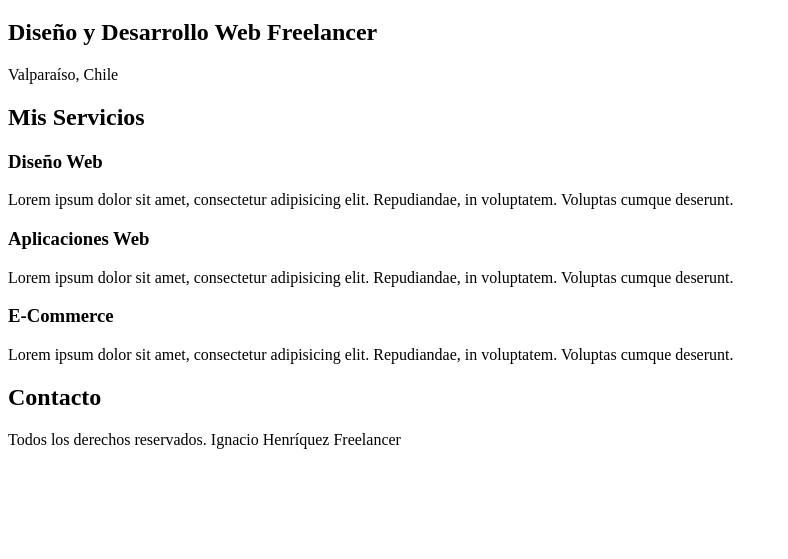
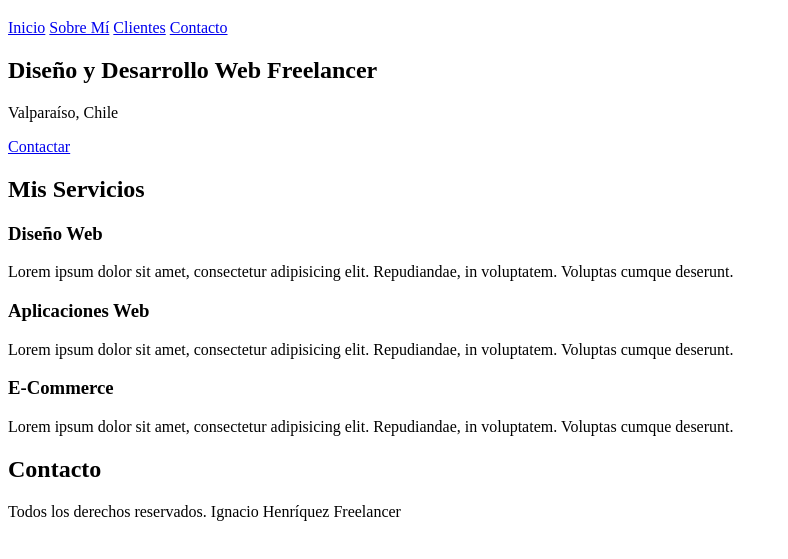
Before and after one commit to dev-ignacio-h/freelancer_inicio, a plain HTML site: page index.html in a window 1280 px wide. Shown: the part 61-620 px from the top of the page, without its empty margins (0-788 px from the left). Drawn offline with Linux system fonts and the light colour scheme.

Commit message:
primeros enlaces

```diff
--- a/index.html
+++ b/index.html
@@ -12,9 +12,17 @@
         <h1>Ignacio Henríquez Freelancer</h1>
     </header>
 
+    <nav>
+        <a href="#">Inicio</a>
+        <a href="#">Sobre Mí</a>
+        <a href="#">Clientes</a>
+        <a href="#">Contacto</a>
+    </nav>
+
     <section>
         <h2>Diseño y Desarrollo Web Freelancer</h2>
         <p>Valparaíso, Chile</p>
+        <a href="#">Contactar</a>
     </section>
 
     <main>
@@ -38,9 +46,13 @@
         </section>
     </main>
 
-    <h2>Contacto</h2>
+    <section>
+        <h2>Contacto</h2>
+    </section>
 
-    <p>Todos los derechos reservados. Ignacio Henríquez Freelancer</p>
+    <footer>
+        <p>Todos los derechos reservados. Ignacio Henríquez Freelancer</p>
+    </footer>
 </body>
 
 </html>
```
